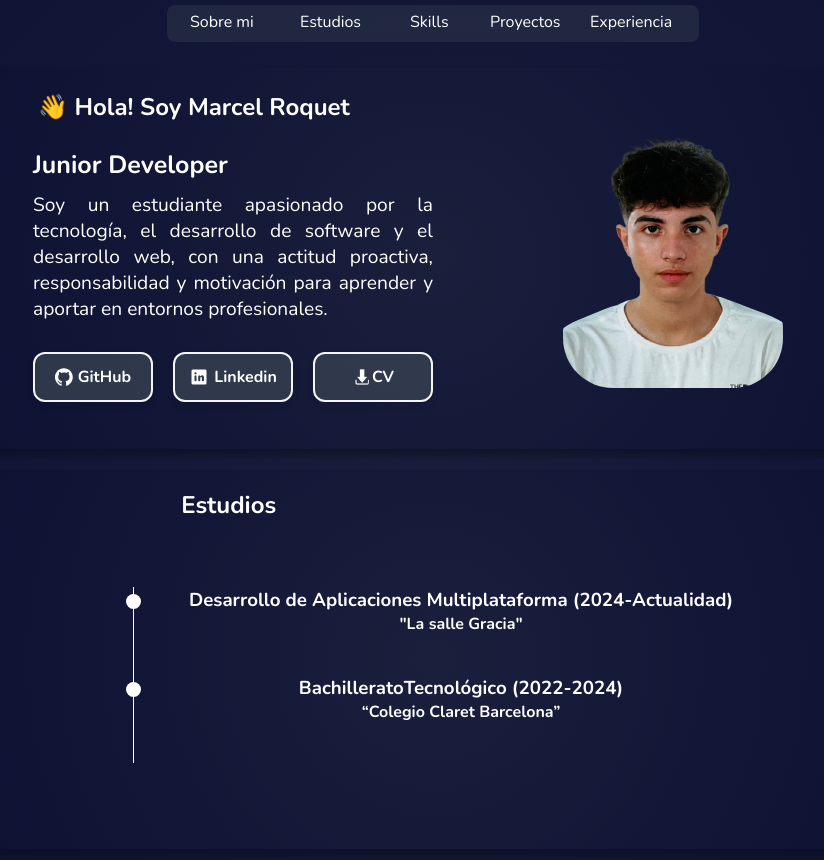
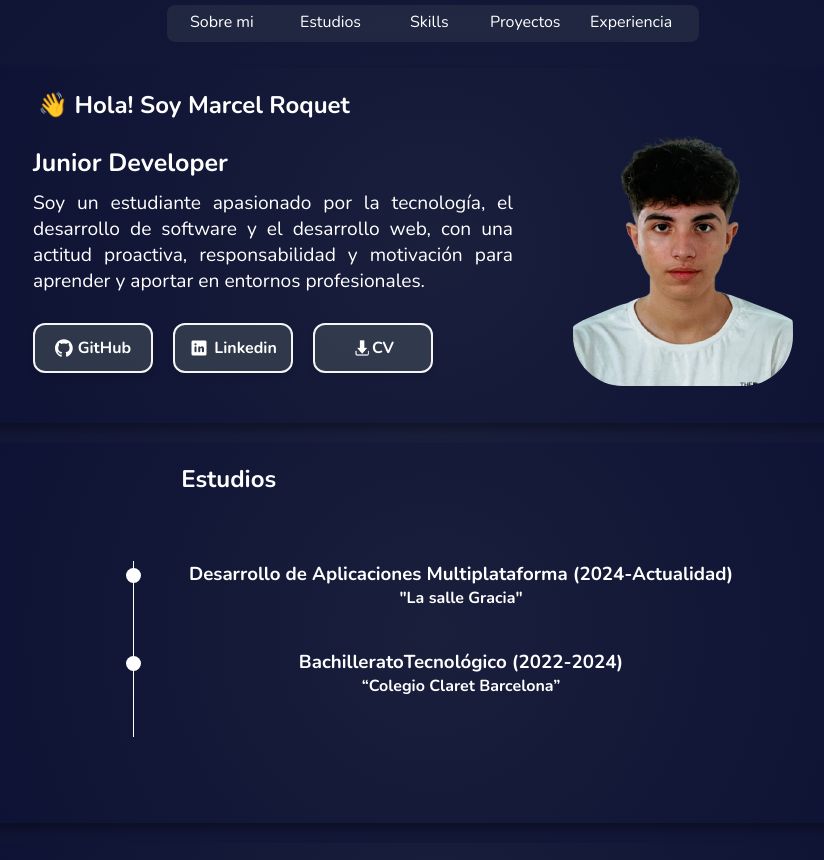
Before and after one commit to MarcelRoquet/Porfilio_marcel, a plain HTML site: page main.html in a window 1280 px wide. Shown: the top 860 px of the page, without its empty margins (207-1031 px from the left). Drawn offline with nearby package versions, Linux system fonts and the light colour scheme.

Commit message:
grid ajustado

```diff
--- a/main.css
+++ b/main.css
@@ -158,7 +158,7 @@ body {
     display: grid;
     margin-top: 7px;
     grid-template-rows: 10% 90%;
-    grid-template-columns: repeat(2, 1fr);
+    grid-template-columns: 60% 40% ;
     gap: 10px;
     width: 90%;
     max-width: 800px;
@@ -196,10 +196,11 @@ body {
 
     color: white;
     display: flex;
-    padding-left: 120px;
+
     align-items: start;
     font-size: 1.2em;
     border-radius: 200%;
+    padding-left: 50px;
 
   }
 
--- a/responsive.css
+++ b/responsive.css
@@ -122,7 +122,7 @@ span>a:active{
     }
 }
 
-@media (max-width: 982px) {
+@media (max-width: 1099px) {
 
   section{
     width: 100%;
```
